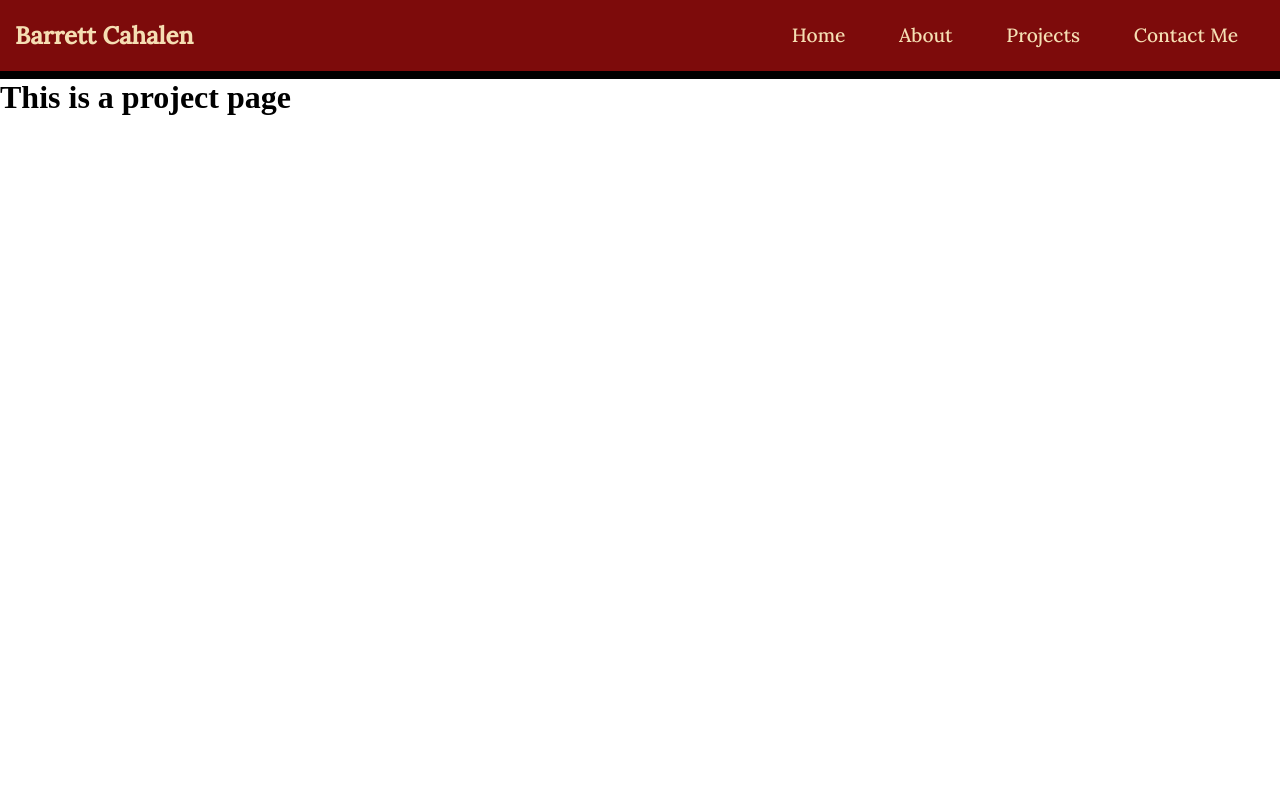
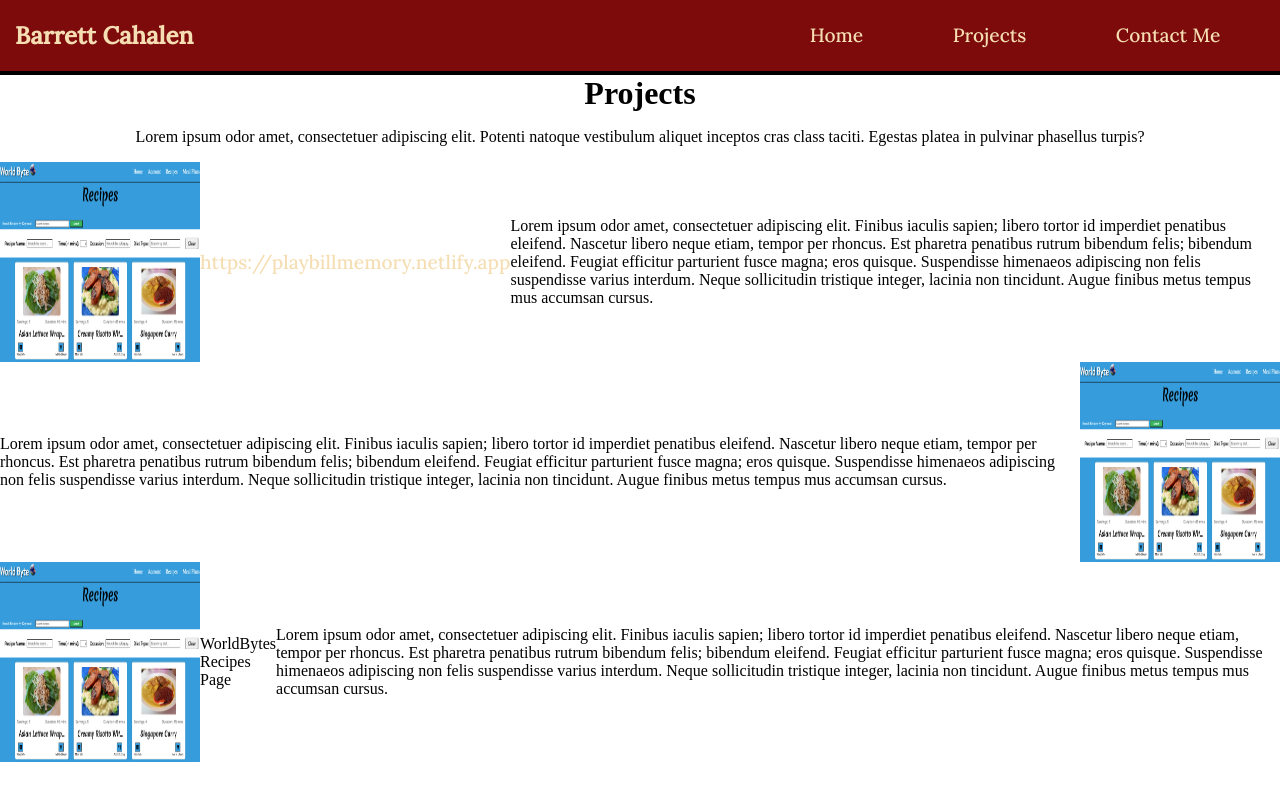
Before and after one commit to bpcahalen/Portfolio, a Vue app: page /projects in a window 1280 px wide. Both pictures are taken after a click on the button "Enter". Built offline with nearby package versions, Linux system fonts and the light colour scheme.

Commit message:
working on building projects page

```diff
--- a/src/App.vue
+++ b/src/App.vue
@@ -9,13 +9,18 @@
       <h2 class="name">Barrett Cahalen</h2>
       <nav class="menu">
         <router-link to="/">Home</router-link>
-        <router-link to="/about">About</router-link>
+        <!-- <router-link to="/about">About</router-link> -->
         <router-link to="/projects">Projects</router-link>
         <router-link to="/contactme">Contact Me</router-link>
       </nav>
     </div>
   </header>
   <RouterView/>
+  <footer>
+    <a class="link">LinkedIn</a>
+    <a class="link">GitHub</a>
+    <router-link to="/contactme" class="link">Resume</router-link>
+  </footer>
 </div>
 </template>
 
@@ -55,9 +60,9 @@ export default {
   margin: 0;
 }
 
-.enter{
+/* .enter{
   animation: transitionOut 2s;
-}
+} */
 
 @keyframes transitionOut{
   from {
@@ -107,7 +112,7 @@ export default {
   50% {border-color: white;}
 }
 
-html, body{
+html, body, RouterView{
   overflow-x: hidden;
   margin: 0;
   height: 100vh;
@@ -117,7 +122,7 @@ html, body{
 header{
   margin: 0;
   background-color: #7d0b0b;
-  border-bottom: black 8px solid;
+  border-bottom: black 4px solid;
 }
 
 .navigation{
@@ -134,9 +139,10 @@ header{
   align-items: center;
 }
 
-h2{
+.name{
   color: wheat;
   font-family: "Lora", serif;
+  cursor: default;
 }
 
 a {
@@ -150,4 +156,18 @@ a:hover{
   text-decoration: underline solid;
   color: white;
 }
+
+footer{
+  margin: 0;
+  background-color: #7d0b0b;
+  border-top: black 4px solid;
+  display:flex;
+  justify-content: space-evenly;
+  align-items: center;
+  padding: 10px 0px 10px 0px;
+}
+
+.link{
+  cursor: pointer;
+}
 </style>
--- a/src/views/HomeView.vue
+++ b/src/views/HomeView.vue
@@ -12,7 +12,7 @@
 <style scoped>
 
 .home{
-  background-color: wheat;
+  /* background-color: black; */
   height:100vh
 }
 
--- a/src/views/ProjectView.vue
+++ b/src/views/ProjectView.vue
@@ -1,5 +1,24 @@
 <template>
-    <h1>This is a project page</h1>
+<div class="project">
+    <h1 class="projectTitle">Projects</h1>
+    <p class="projectWelcome">Lorem ipsum odor amet, consectetuer adipiscing elit. Potenti natoque vestibulum aliquet inceptos cras class taciti. Egestas platea in pulvinar phasellus turpis?</p>
+    <div class="projects">
+        <div class="project1">
+            <img class="playbill" src="../images/worldBytes.png"><a>https://playbillmemory.netlify.app</a></img>
+            <p class="playbillDef">Lorem ipsum odor amet, consectetuer adipiscing elit. Finibus iaculis sapien; libero tortor id imperdiet penatibus eleifend. Nascetur libero neque etiam, tempor per rhoncus. Est pharetra penatibus rutrum bibendum felis; bibendum eleifend. Feugiat efficitur parturient fusce magna; eros quisque. Suspendisse himenaeos adipiscing non felis suspendisse varius interdum. Neque sollicitudin tristique integer, lacinia non tincidunt. Augue finibus metus tempus mus accumsan cursus.</p>
+        </div>
+        <div class="project2">
+            <p class="tenmoDef">Lorem ipsum odor amet, consectetuer adipiscing elit. Finibus iaculis sapien; libero tortor id imperdiet penatibus eleifend. Nascetur libero neque etiam, tempor per rhoncus. Est pharetra penatibus rutrum bibendum felis; bibendum eleifend. Feugiat efficitur parturient fusce magna; eros quisque. Suspendisse himenaeos adipiscing non felis suspendisse varius interdum. Neque sollicitudin tristique integer, lacinia non tincidunt. Augue finibus metus tempus mus accumsan cursus.</p>
+            <img class="tenmo" src="../images/worldBytes.png"></img>
+        </div>
+        <div class="project3">
+            <img class="worldByte" src="../images/worldBytes.png">WorldBytes Recipes Page</img>
+            <p class="worldByteDef">Lorem ipsum odor amet, consectetuer adipiscing elit. Finibus iaculis sapien; libero tortor id imperdiet penatibus eleifend. Nascetur libero neque etiam, tempor per rhoncus. Est pharetra penatibus rutrum bibendum felis; bibendum eleifend. Feugiat efficitur parturient fusce magna; eros quisque. Suspendisse himenaeos adipiscing non felis suspendisse varius interdum. Neque sollicitudin tristique integer, lacinia non tincidunt. Augue finibus metus tempus mus accumsan cursus.</p>
+            <a></a>
+        </div>
+    </div>
+
+</div>
 </template>
 
 <script>
@@ -7,5 +26,63 @@
 </script>
 
 <style>
+.project,template{
+    height:100vh;
+}
+
+.projectTitle{
+    text-align: center;
+}
+
+.projectWelcome{
+    text-align: center;
+}
+
+.projects{
+    display: grid;
+    grid-template-columns: 1fr;
+    grid-template-rows: 1fr 1fr 1fr;
+    grid-template-areas:
+    "project1"
+    "project2"
+    "project3"
+
+}
+
+.project1{
+    grid-area: project1;
+    display: flex;
+    justify-content: space-between;
+    align-items: center;
+}
+
+.project2{
+    grid-area: project2;
+    display: flex;
+    justify-content: space-between;
+    align-items: center;
+}
+
+.project3{
+    grid-area: project3;
+    display: flex;
+    justify-content: space-between;
+    align-items: center;
+}
+
+.playbill{
+
+}
+
+.tenmo{
+}
+
+
+img{
+    width: 200px;
+    height: 200px;
+    grid-area: worldByte;
+}
+
 
 </style>
```
Also changed, not shown: src/images/worldBytes.png (added).
